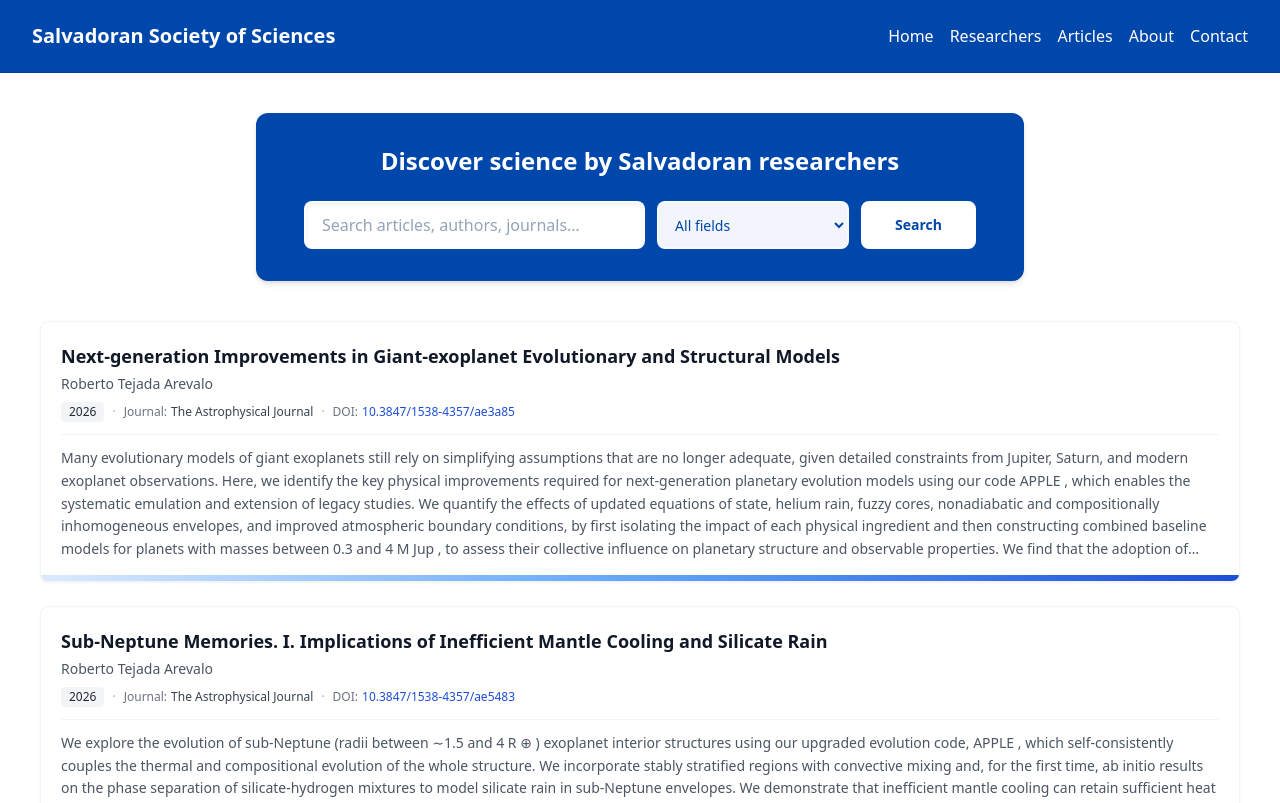
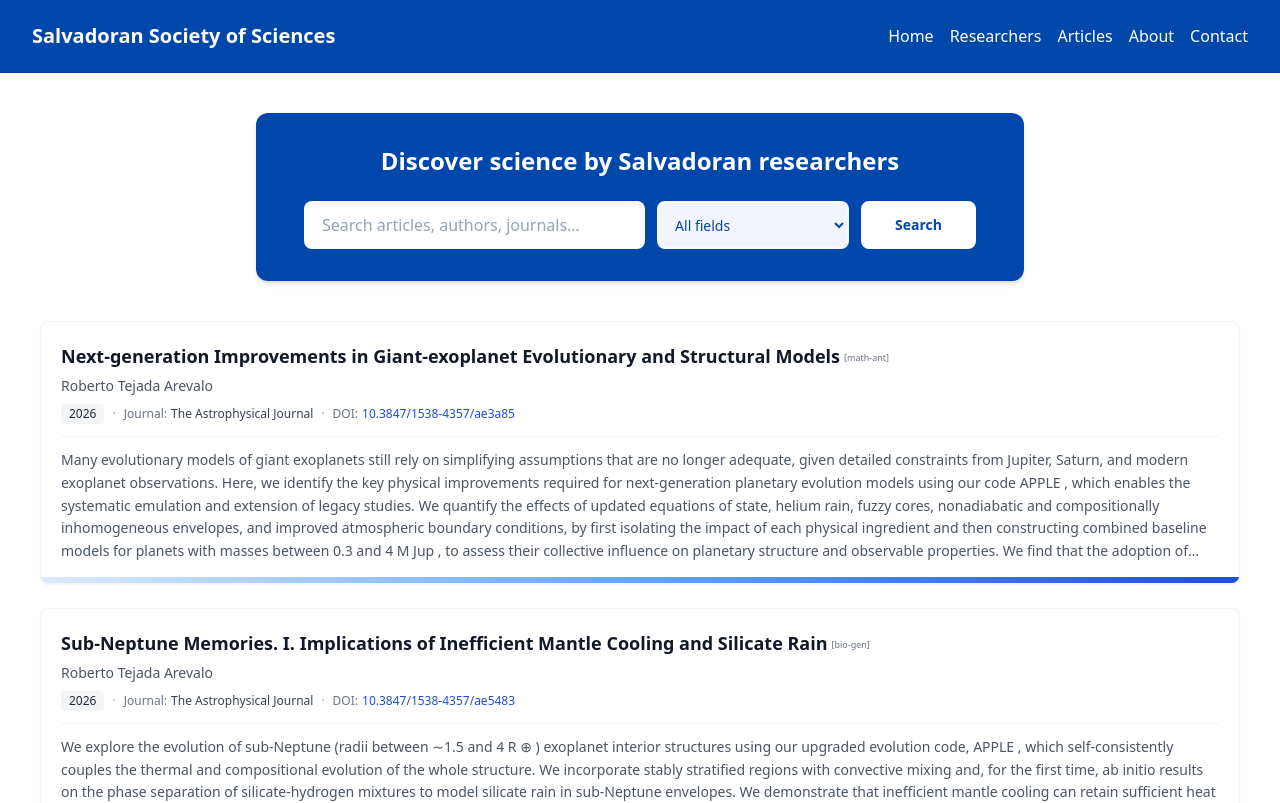
Before and after one commit to jromerooo2/salvadoran_arxiv, a Vue app: page /articles in a window 1280 px wide. Shown: the top 803 px of the page. Built offline with nearby package versions, Linux system fonts and the light colour scheme; a web font is replaced by a local one.

Commit message:
showing article categories

```diff
--- a/src/components/Tarjeta.vue
+++ b/src/components/Tarjeta.vue
@@ -10,6 +10,12 @@ const props = defineProps({
   doi: String,
   author: String,
   affiliation: String,
+  category: String,
+})
+
+const categoryLabel = computed(() => {
+  const c = (props.category ?? '').toString().trim()
+  return c ? `[${c}]` : ''
 })
 
 const yearLabel = computed(() => {
@@ -71,7 +77,7 @@ const abstractPreview = computed(() => {
 
     <header class="pr-1">
       <h3 class="text-base font-bold leading-snug text-gray-900 sm:text-lg">
-        {{ title }}
+        {{ title }}<span v-if="categoryLabel" class="ml-1 align-middle text-[0.5em] font-normal text-gray-500">{{ categoryLabel }}</span>
       </h3>
       <p v-if="authorLine" class="mt-1 text-sm text-gray-600">
         {{ authorLine }}
--- a/src/components/Tarjetas.vue
+++ b/src/components/Tarjetas.vue
@@ -10,6 +10,7 @@
         :doi="article.doi"
         :author="article.author"
         :affiliation="article.affiliation"
+        :category="article.category"
       />
     </div>
   </div>
--- a/src/data/articleItems.js
+++ b/src/data/articleItems.js
@@ -32,6 +32,7 @@ export function getAllArticles() {
         year: pub.year ?? '',
         journal: pub.journal ?? '',
         doi: pub.doi ?? '',
+        category: pub.category ?? '',
       })
     }
   }
--- a/src/views/SearchResults.vue
+++ b/src/views/SearchResults.vue
@@ -20,6 +20,7 @@
           :doi="article.doi"
           :author="article.author"
           :affiliation="article.affiliation"
+          :category="article.category"
         />
       </div>
     </div>
```
